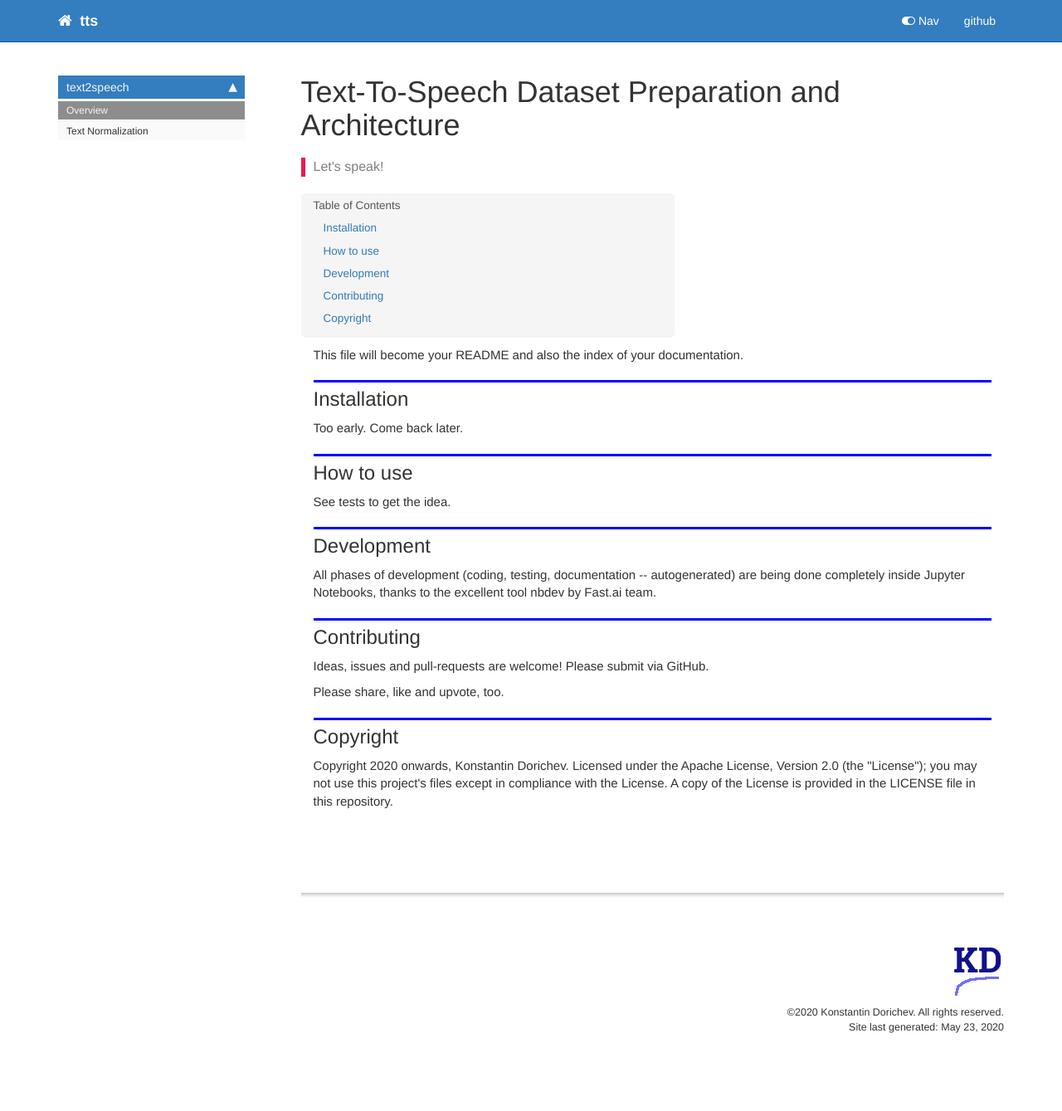
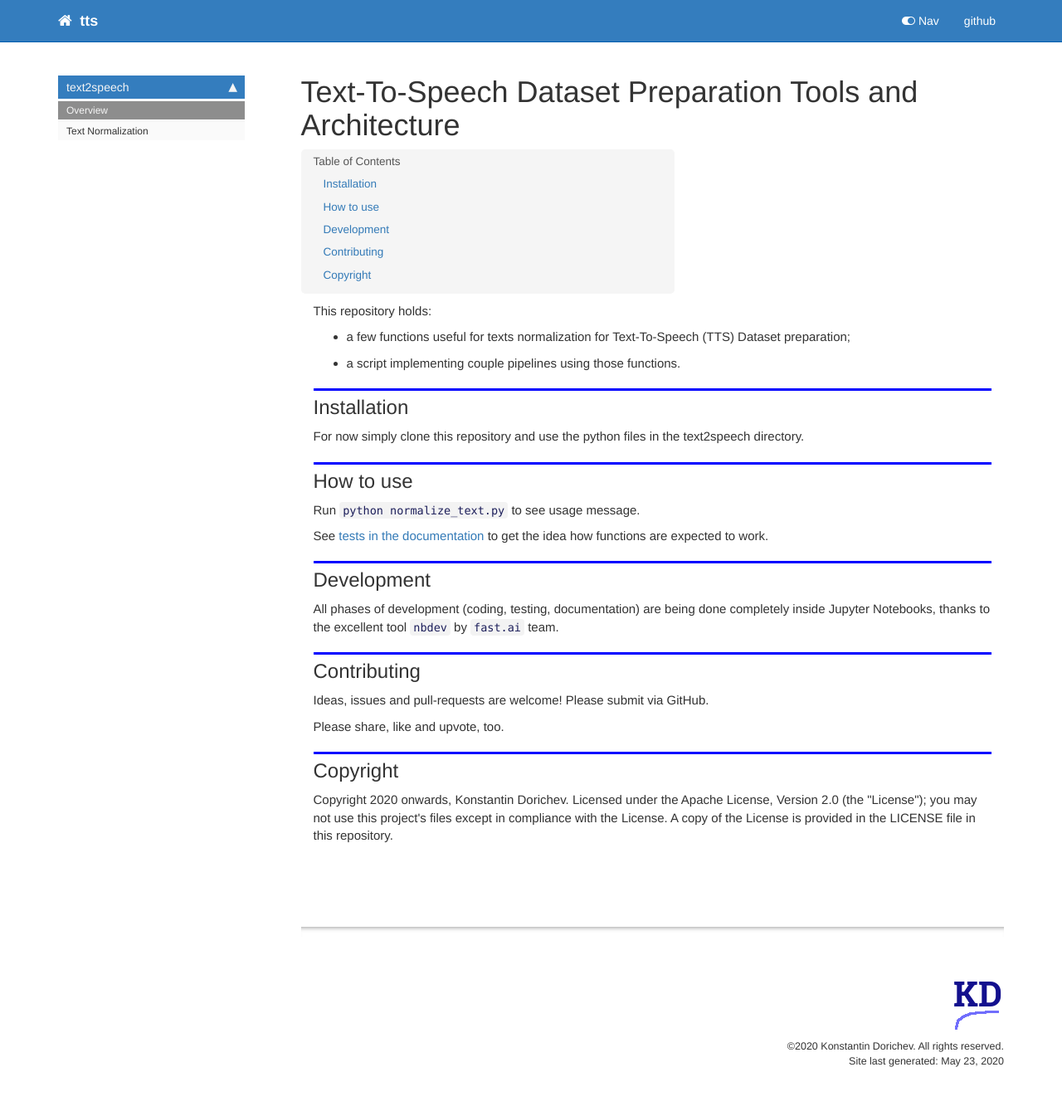
Before and after one commit to kdorichev/text2speech, a Jekyll site: the page built from docs/index.html, in a window 1280 px wide. Shown: the whole page at 83% size. Built offline with Jekyll 4.4.1, drawn with Linux system fonts in a browser that asks for light colours; nearby versions of some CDN libraries; comment, search, counter and statistics services are not loaded; before the commit the page ends 1298 px from its top, so only the background shows below that.

Commit message:
README update

```diff
--- a/docs/index.html
+++ b/docs/index.html
@@ -1,12 +1,12 @@
 ---
 
-title: Text-To-Speech Dataset Preparation and Architecture
+title: Text-To-Speech Dataset Preparation Tools and Architecture
 
 keywords: fastai
 sidebar: home_sidebar
 
-summary: "Let's speak!"
-description: "Let's speak!"
+
+
 ---
 <!--
 
@@ -29,7 +29,11 @@ description: "Let's speak!"
 
 <div class="cell border-box-sizing text_cell rendered"><div class="inner_cell">
 <div class="text_cell_render border-box-sizing rendered_html">
-<p>This file will become your README and also the index of your documentation.</p>
+<p>This repository holds:</p>
+<ul>
+<li>a few functions useful for texts normalization for Text-To-Speech (TTS) Dataset preparation;</li>
+<li>a script implementing couple pipelines using those functions.</li>
+</ul>
 
 </div>
 </div>
@@ -42,7 +46,7 @@ description: "Let's speak!"
 </div>
 <div class="cell border-box-sizing text_cell rendered"><div class="inner_cell">
 <div class="text_cell_render border-box-sizing rendered_html">
-<p>Too early. Come back later.</p>
+<p>For now simply clone this repository and use the python files in the text2speech directory.</p>
 
 </div>
 </div>
@@ -55,7 +59,14 @@ description: "Let's speak!"
 </div>
 <div class="cell border-box-sizing text_cell rendered"><div class="inner_cell">
 <div class="text_cell_render border-box-sizing rendered_html">
-<p>See tests to get the idea.</p>
+<p>Run <code>python normalize_text.py</code> to see usage message.</p>
+
+</div>
+</div>
+</div>
+<div class="cell border-box-sizing text_cell rendered"><div class="inner_cell">
+<div class="text_cell_render border-box-sizing rendered_html">
+<p>See <a href="https://kdorichev.github.io/text2speech/text_norm/">tests in the documentation</a> to get the idea how functions are expected to work.</p>
 
 </div>
 </div>
@@ -68,7 +79,7 @@ description: "Let's speak!"
 </div>
 <div class="cell border-box-sizing text_cell rendered"><div class="inner_cell">
 <div class="text_cell_render border-box-sizing rendered_html">
-<p>All phases of development (coding, testing, documentation -- autogenerated) are being done completely inside Jupyter Notebooks, thanks to the excellent tool nbdev by Fast.ai team.</p>
+<p>All phases of development (coding, testing, documentation) are being done completely inside Jupyter Notebooks, thanks to the excellent tool <code>nbdev</code> by <code>fast.ai</code> team.</p>
 
 </div>
 </div>
```
Also changed, not shown: README.md, 1 other file.
